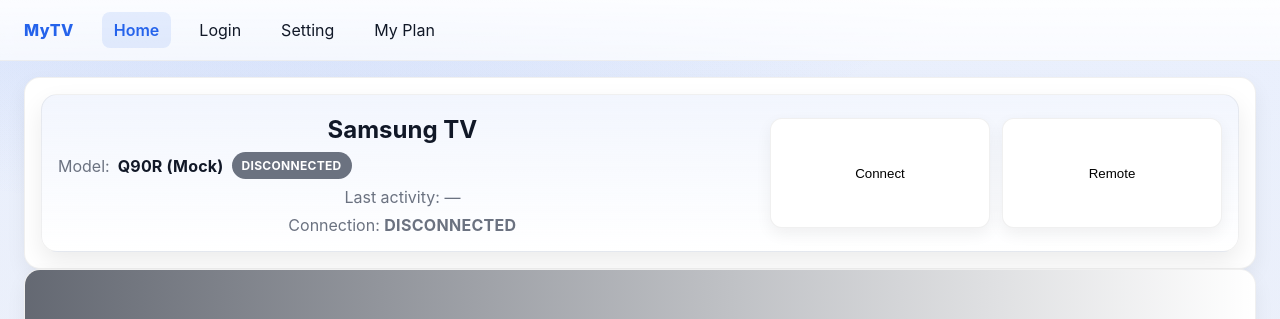
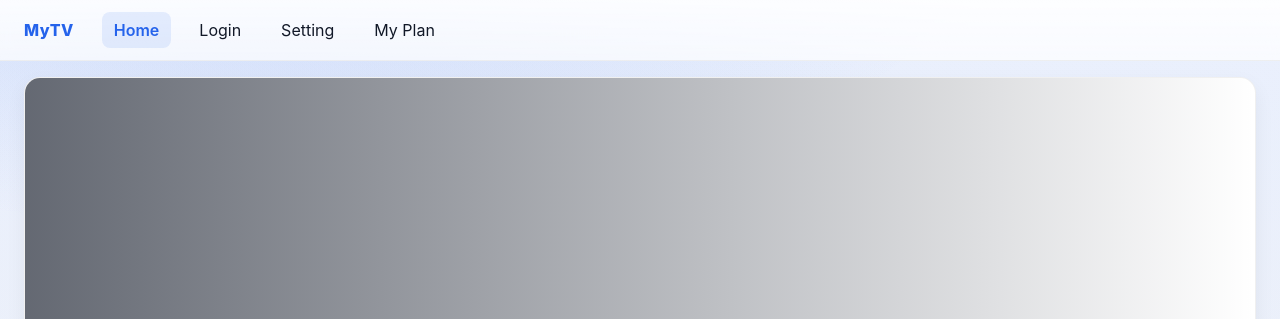
Before and after one commit to kavia-common/samsung-tv-details-and-remote-connectivity-91835-91844, a React (Create React App) app in the folder samsung_tv_frontend/: page /#/home in a window 1280 px wide. Shown: the top 319 px of the page. Built offline with nearby package versions, Linux system fonts and the light colour scheme.

Commit message:
CheckPoint - cg5bcab6cd

```diff
--- a/samsung_tv_frontend/src/routes/Home.tsx
+++ b/samsung_tv_frontend/src/routes/Home.tsx
@@ -8,11 +8,12 @@
 
 /**
  * PUBLIC_INTERFACE
- * Home page per spec: Top menu, banner section, rails (Top Trending, Continue Watching, Action, Drama, Horror),
+ * Home page: Top menu, banner section, rails (Top Trending, Continue Watching, Action, Drama, Horror),
  * and an Available Subscriptions section. Thumbnails use local images with graceful fallbacks.
+ * The Samsung TV model/details section has been removed per requirements.
  */
 export default function Home() {
-  const { status, lastMessage, connect, disconnect, sendKey, isConnected } = useRemote();
+  const { sendKey, isConnected } = useRemote();
   const { register } = useRemoteKeys();
   const navigate = useNavigate();
   const location = useLocation();
@@ -44,38 +45,6 @@
   const subscriptionRefs = useRef<Array<HTMLButtonElement | null>>([]);
   const [showRemote, setShowRemote] = useState(false);
 
-  const tvInfoCardStyle: React.CSSProperties = {
-    display: 'grid',
-    gridTemplateColumns: '1.2fr .8fr',
-    gap: 16,
-    padding: 16,
-    borderRadius: 16,
-    background: 'linear-gradient(180deg, rgba(37,99,235,0.06), rgba(255,255,255,1))',
-    border: '1px solid rgba(0,0,0,0.06)',
-    boxShadow: '0 10px 24px rgba(0,0,0,0.08)',
-  };
-
-  const pill = (text: string, color: string) => (
-    <span style={{
-      display: 'inline-block', padding: '6px 10px', borderRadius: 999,
-      background: color, color: 'white', fontSize: 12, fontWeight: 700, letterSpacing: .3
-    }}>{text}</span>
-  );
-
-  const statusPill = status === 'connected'
-    ? pill('CONNECTED', '#10B981')
-    : status === 'connecting'
-      ? pill('CONNECTING', '#F59E0B')
-      : status === 'error'
-        ? pill('ERROR', '#EF4444')
-        : pill('DISCONNECTED', '#6B7280');
-
-  const actionButtonStyle: React.CSSProperties = {
-    minWidth: 220, height: 110, display: 'grid', placeItems: 'center',
-    borderRadius: 12, background: 'var(--surface-bg)', border: '1px solid rgba(0,0,0,0.06)',
-    boxShadow: '0 6px 16px rgba(0,0,0,0.06)'
-  };
-
   const openRemoteOverlay = () => setShowRemote(true);
   const closeRemoteOverlay = () => setShowRemote(false);
 
@@ -83,42 +52,6 @@
     <>
       <TopMenu />
       <main className="container">
-        {/* TV Details summary + actions (kept minimal to meet layout without altering spec elements) */}
-        <section className="section" role="group" aria-label="TV details and connectivity">
-          <div style={tvInfoCardStyle}>
-            <div>
-              <h2 style={{ margin: '4px 0 8px' }}>Samsung TV</h2>
-              <div style={{ display: 'flex', gap: 8, alignItems: 'center', marginBottom: 8 }}>
-                <span style={{ color: '#6B7280' }}>Model:</span>
-                <strong style={{ letterSpacing: .2 }}>Q90R (Mock)</strong>
-                {statusPill}
-              </div>
-              <div style={{ color: '#6B7280', marginBottom: 8 }}>
-                Last activity: {lastMessage?.t ? new Date(lastMessage.t).toLocaleTimeString() : '—'}
-              </div>
-              <div style={{ color: '#6B7280' }}>Connection: <strong style={{ letterSpacing: .3 }}>{status.toUpperCase()}</strong></div>
-            </div>
-            <div style={{ display: 'flex', gap: 12, justifyContent: 'flex-end', alignItems: 'center', flexWrap: 'wrap' }}>
-              <button
-                className="thumbnail"
-                style={actionButtonStyle}
-                aria-label={status !== 'connected' ? 'Connect to TV' : 'Disconnect from TV'}
-                onClick={() => (status !== 'connected' ? connect() : disconnect())}
-              >
-                {status !== 'connected' ? 'Connect' : 'Disconnect'}
-              </button>
-              <button
-                className="thumbnail"
-                style={actionButtonStyle}
-                aria-label="Open Remote Control"
-                onClick={openRemoteOverlay}
-              >
-                Remote
-              </button>
-            </div>
-          </div>
-        </section>
-
         {/* Banner section with graceful fallback image */}
         <Banner />
 
@@ -180,7 +113,7 @@
         </section>
       </main>
 
-      {/* Minimal remote overlay retained for completeness; not part of strict spec, but non-conflicting */}
+      {/* Remote overlay retained; accessibility labels maintained */}
       {showRemote && (
         <div role="dialog" aria-modal="true" aria-label="Remote Control" style={{
           position: 'fixed', inset: 0, background: 'rgba(17,24,39,0.55)',
```
Also changed, not shown: 2 other files (tests, documents, lock files or other folders).
